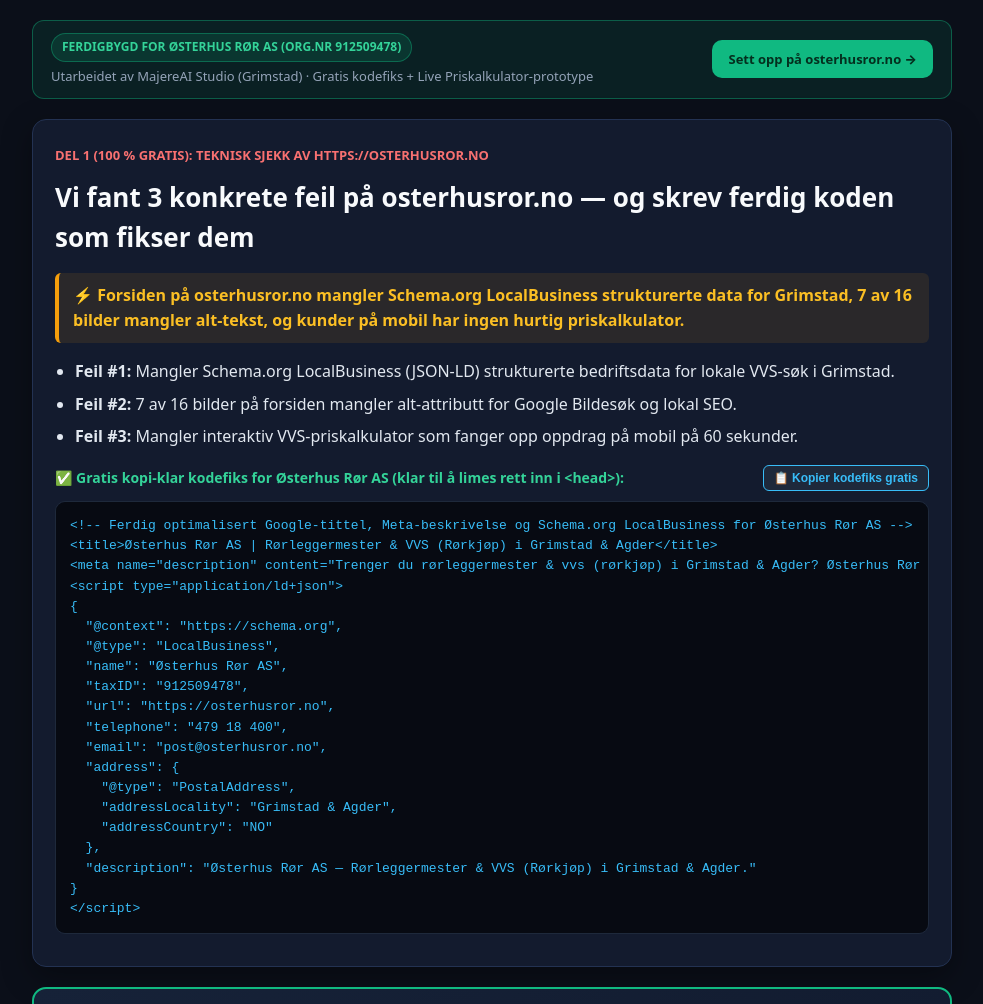
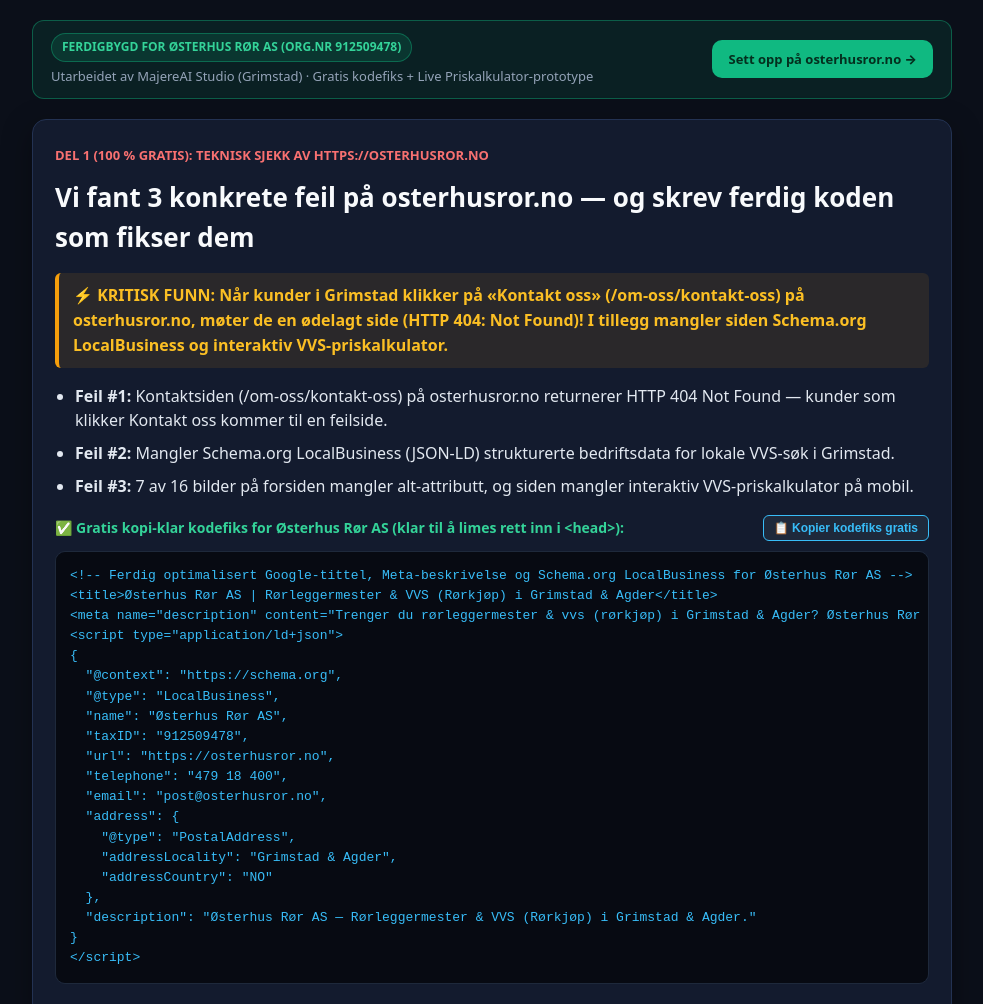
Before and after one commit to tussienorway/odegarden, a plain HTML site: page kunder/osterhus.html in a window 1280 px wide. Shown: the top 1004 px of the page, without its empty margins (148-1131 px from the left). Drawn offline with Linux system fonts and the light colour scheme.

Commit message:
Update osterhus.html (404 contact link) and frigstad.html (SSL chain error)

```diff
--- a/kunder/osterhus.html
+++ b/kunder/osterhus.html
@@ -80,12 +80,12 @@
     <span style="color:#f87171; font-weight:800; font-size:13px;">DEL 1 (100 % GRATIS): TEKNISK SJEKK AV HTTPS://OSTERHUSROR.NO</span>
     <h1>Vi fant 3 konkrete feil på osterhusror.no — og skrev ferdig koden som fikser dem</h1>
     <p style="color:#fbbf24; font-weight:600; background:rgba(245,158,11,0.1); border-left:4px solid #f59e0b; padding:10px 14px; border-radius:6px;">
-      ⚡ Forsiden på osterhusror.no mangler Schema.org LocalBusiness strukturerte data for Grimstad, 7 av 16 bilder mangler alt-tekst, og kunder på mobil har ingen hurtig priskalkulator.
+      ⚡ KRITISK FUNN: Når kunder i Grimstad klikker på «Kontakt oss» (/om-oss/kontakt-oss) på osterhusror.no, møter de en ødelagt side (HTTP 404: Not Found)! I tillegg mangler siden Schema.org LocalBusiness og interaktiv VVS-priskalkulator.
     </p>
     <ul style="color:#e2e8f0; padding-left:20px;">
-      <li style="margin-bottom:8px;"><b>Feil #1:</b> Mangler Schema.org LocalBusiness (JSON-LD) strukturerte bedriftsdata for lokale VVS-søk i Grimstad.</li>
-<li style="margin-bottom:8px;"><b>Feil #2:</b> 7 av 16 bilder på forsiden mangler alt-attributt for Google Bildesøk og lokal SEO.</li>
-<li style="margin-bottom:8px;"><b>Feil #3:</b> Mangler interaktiv VVS-priskalkulator som fanger opp oppdrag på mobil på 60 sekunder.</li>
+      <li style="margin-bottom:8px;"><b>Feil #1:</b> Kontaktsiden (/om-oss/kontakt-oss) på osterhusror.no returnerer HTTP 404 Not Found — kunder som klikker Kontakt oss kommer til en feilside.</li>
+<li style="margin-bottom:8px;"><b>Feil #2:</b> Mangler Schema.org LocalBusiness (JSON-LD) strukturerte bedriftsdata for lokale VVS-søk i Grimstad.</li>
+<li style="margin-bottom:8px;"><b>Feil #3:</b> 7 av 16 bilder på forsiden mangler alt-attributt, og siden mangler interaktiv VVS-priskalkulator på mobil.</li>
     </ul>
     <div style="margin-top:14px;">
       <div style="display:flex; justify-content:space-between; align-items:center;">
```
Also changed, not shown: kunder/frigstad.html (+4 -4 lines).
